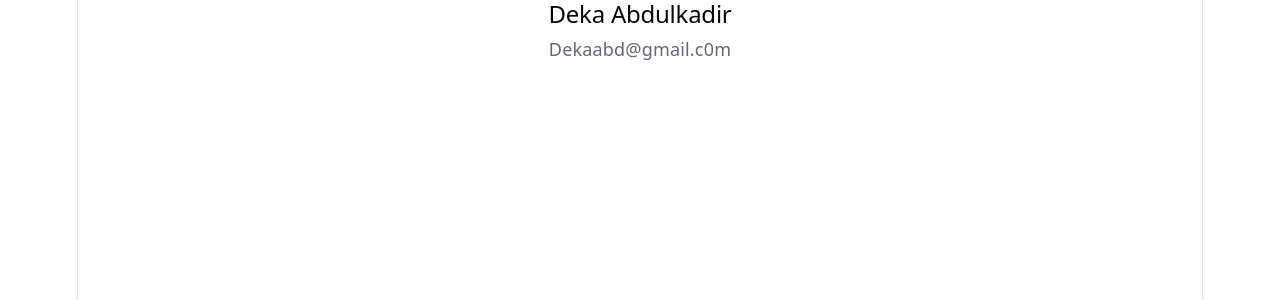
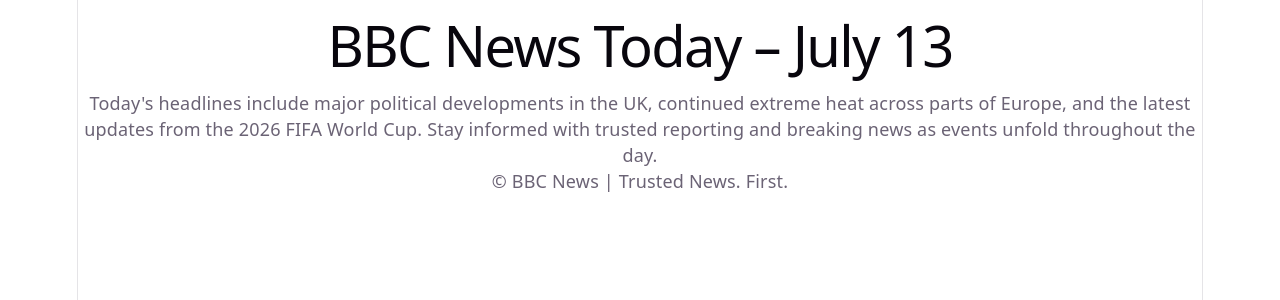
Before and after one commit to Deka4959/React-Exercise, a React (Vite) app: page / in a window 1280 px wide. Shown: the top 300 px of the page. Built offline with nearby package versions, Linux system fonts and the light colour scheme.

Commit message:
Initial Vite React project

```diff
--- a/src/App.jsx
+++ b/src/App.jsx
@@ -1,9 +1,8 @@
-import UserCard from "./UserCard";
+import Blogg from "./Blogg";
 
 function App() {
   return (
-    <UserCard />
-
+    <Blogg />
   );
 }
 
--- /dev/null
+++ b/src/Blogg.jsx
@@ -0,0 +1,37 @@
+
+const Header = () => {
+  return <h1>BBC News Today – July 13</h1>;
+};
+
+
+const Post = () =>{
+return <p>Today's headlines include major political developments in the UK, continued extreme heat across parts of Europe, and the latest updates from the 2026 FIFA World Cup. Stay informed with trusted reporting and breaking news as events unfold throughout the day.</p>
+};
+
+const Footer = () => {
+
+    return <footer>© BBC News | Trusted News. First.</footer>
+};
+
+const Blogg =()=>{
+    return(
+
+
+
+         <div>
+
+  <Header/>
+
+    <Post/>
+
+    <Footer/>
+    </div>
+    );
+
+
+
+
+
+};
+
+export default Blogg;
```
Also changed, not shown: src/Greeting.jsx (deleted, +0 -14 lines), src/Layout.jsx (added, +42 -0 lines).
